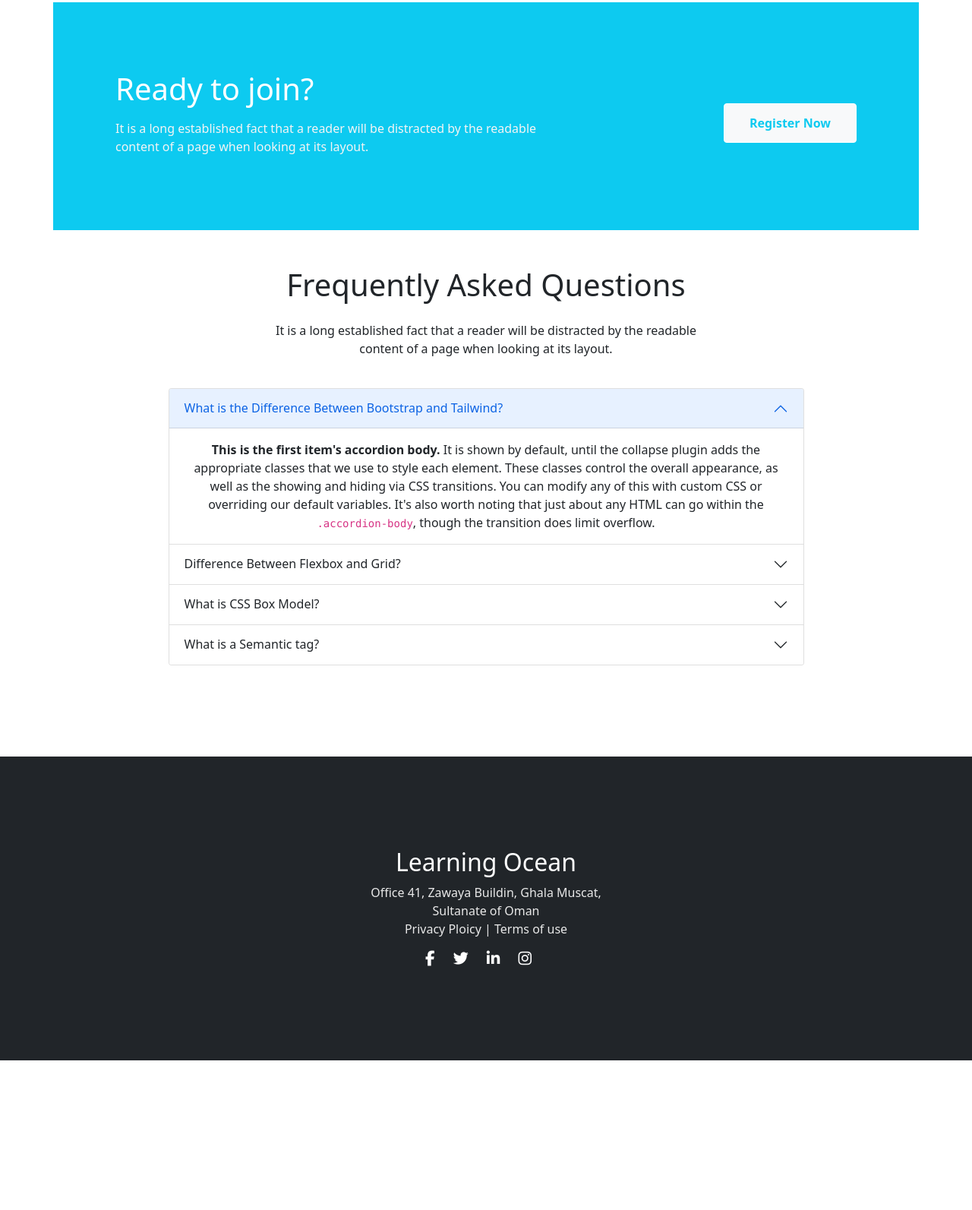
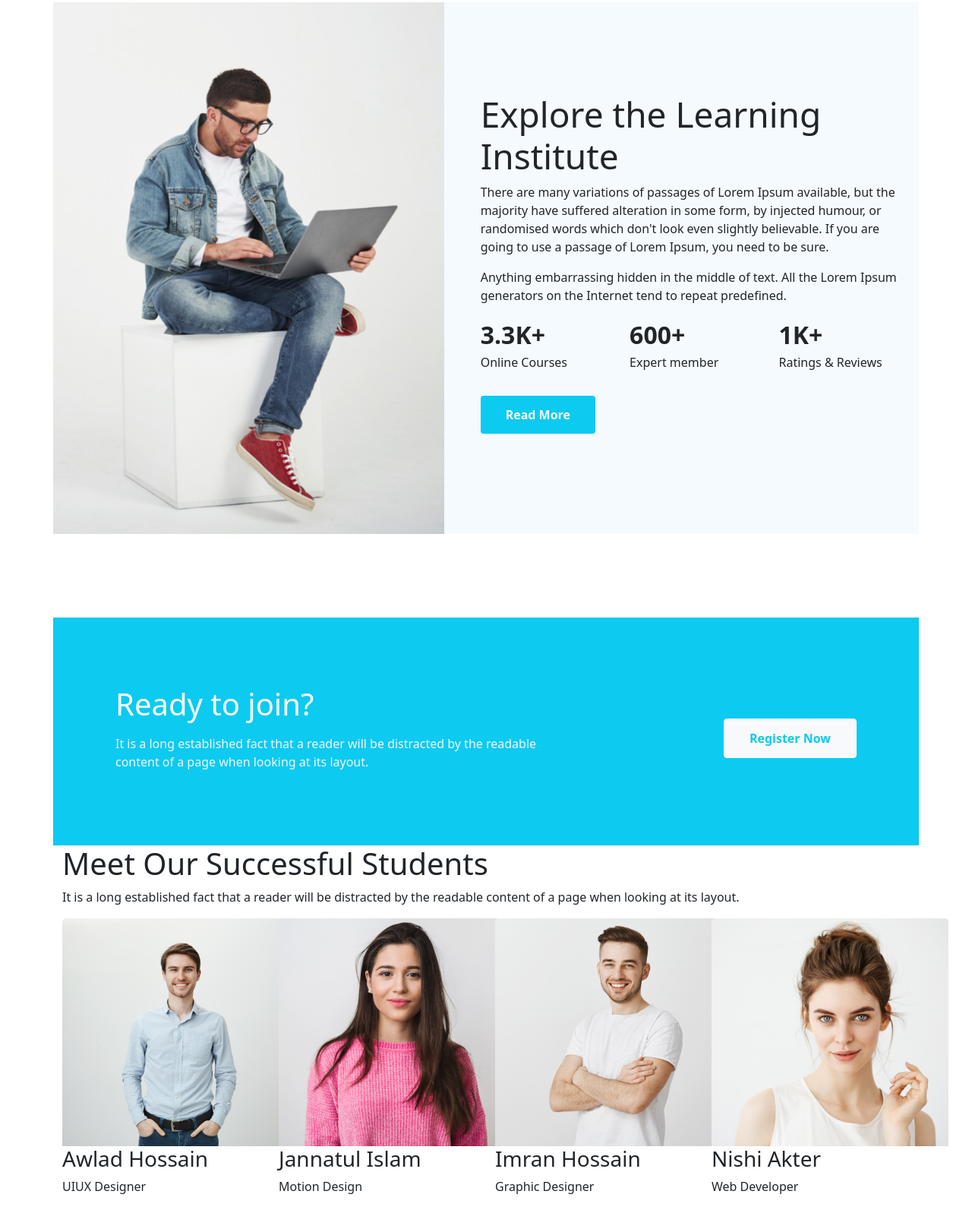
Before and after one commit to mohammadRcat/learning-ocean, a plain HTML site: page index.html in a window 1280 px wide. Shown: the part 1825-3418 px from the top of the page at 76% size. Before the commit the page ends 3231 px from the top, so only its background shows below. Drawn offline with nearby package versions, Linux system fonts and the light colour scheme.

Commit message:
7th commit

```diff
--- a/index.html
+++ b/index.html
@@ -189,6 +189,31 @@
             </div>
     </section>
 
+    <!-- Learning section  -->
+    <section class="container d-flex learning ps-0">
+        <div class="learning-div1">
+            <img class="img-fluid" src="images/working.png" alt="">
+        </div>
+        <div class="learning-div2 ps-5">
+            <h1>Explore the Learning Institute</h1>
+            <p>There are many variations of passages of Lorem Ipsum available, but the
+                majority have suffered alteration in some form, by injected humour, or
+                randomised words which don't look even slightly believable. If you are going
+                to use a passage of Lorem Ipsum, you need to be sure.</p>
+            <p>Anything embarrassing hidden in the middle of text. All the Lorem Ipsum
+                generators on the Internet tend to repeat predefined.</p>
+            <div class="row">
+                <p class="col-lg-4"><span class="fw-bold fs-2">3.3K+</span><br>Online Courses</p>
+                <p class="col-lg-4"><span class="fw-bold fs-2">600+</span><br>Expert member</p>
+                <p class="col-lg-4"><span class="fw-bold fs-2">1K+</span><br>Ratings & Reviews</p>
+            </div>
+            <div class="learning-div4">
+                <button class="bg-info mt-3 border-0 text-light fw-bolder rounded-2">Read More</button>
+            </div>
+        </div>
+
+    </section>
+
     <!-- joining section  -->
     <section class="container bg-info joining-section">
         <div class="d-flex justify-content-between align-items-center">
@@ -201,6 +226,47 @@
                 <button class="bg-light text-info fw-bolder rounded-2">Register Now</button>
             </div>
         </div>
+    </section>
+
+    <!-- student meet section  -->
+
+    <section class="container">
+        <div>
+            <h1>Meet Our Successful Students</h1>
+            <p>It is a long established fact that a reader will be distracted by the
+                readable content of a page when looking at its layout.</p>
+        </div>
+        <div class="row ">
+            <div class="col-lg-3 ">
+                <div>
+                    <img src="images/student/student-1.png" alt="">
+                </div>
+                <h3>Awlad Hossain</h3>
+                <p>UIUX Designer</p>
+            </div>
+            <div class="col-lg-3  ">
+                <div>
+                    <img src="images/student/student-2.png" alt="">
+                </div>
+                <h3>Jannatul Islam</h3>
+                <p>Motion Design</p>
+            </div>
+            <div class="col-lg-3">
+                <div>
+                    <img src="images/student/student-3.png" alt="">
+                </div>
+                <h3>Imran Hossain</h3>
+                <p>Graphic Designer</p>
+            </div>
+            <div class="col-lg-3">
+                <div>
+                    <img src="images/student/student-4.png" alt="">
+                </div>
+                <h3>Nishi Akter</h3>
+                <p>Web Developer</p>
+            </div>
+        </div>
+        <div></div>
     </section>
 
 
@@ -294,6 +360,22 @@
         </div>
     </section>
 
+    <!-- Trusted section  -->
+    <section class="container trusted">
+        <div>
+            <h1 class="text-center mb-4">Trusted by over 800+ companies</h1>
+            <div>
+                <span><img class="me-4" src="images/company/company-1.png" alt=""></span>
+                <span><img class="me-4" src="images/company/company-2.png" alt=""></span>
+                <span><img class="me-4" src="images/company/company-3.png" alt=""></span>
+                <span><img class="me-4" src="images/company/company-4.png" alt=""></span>
+                <span><img class="me-4" src="images/company/company-5.png" alt=""></span>
+                <span><img class="me-4" src="images/company/company-6.png" alt=""></span>
+            </div>
+        </div>
+
+    </section>
+
     <!-- footer section -->
     <footer class="bg-dark d-flex justify-content-center align-items-center">
         <div class="text-center">
--- a/style.css
+++ b/style.css
@@ -9,6 +9,31 @@
 
 .slider-p {
     font-size: 21px;
+}
+
+.learning {
+    height: 700px;
+    background: #F4FAFD;
+    margin-bottom: 110px;
+}
+
+.learning-div1 img {
+    width: 100%;
+    height: 700px;
+}
+
+.learning-div2 {
+    width: 55%;
+    height: 800px;
+    margin-top: 120px;
+}
+
+.learning-div2 h1 {
+    font-size: 46px;
+}
+
+.learning-div4 button {
+    padding: 13px 33px;
 }
 
 .joinig-1 {
@@ -33,9 +58,14 @@
     height: 300px;
 }
 
+
+.trusted {
+    margin-top: 100px;
+}
+
 footer {
     height: 400px;
-    margin-top: 120px;
+    margin-top: 100px;
     margin-bottom: 10px;
 }
 
```
